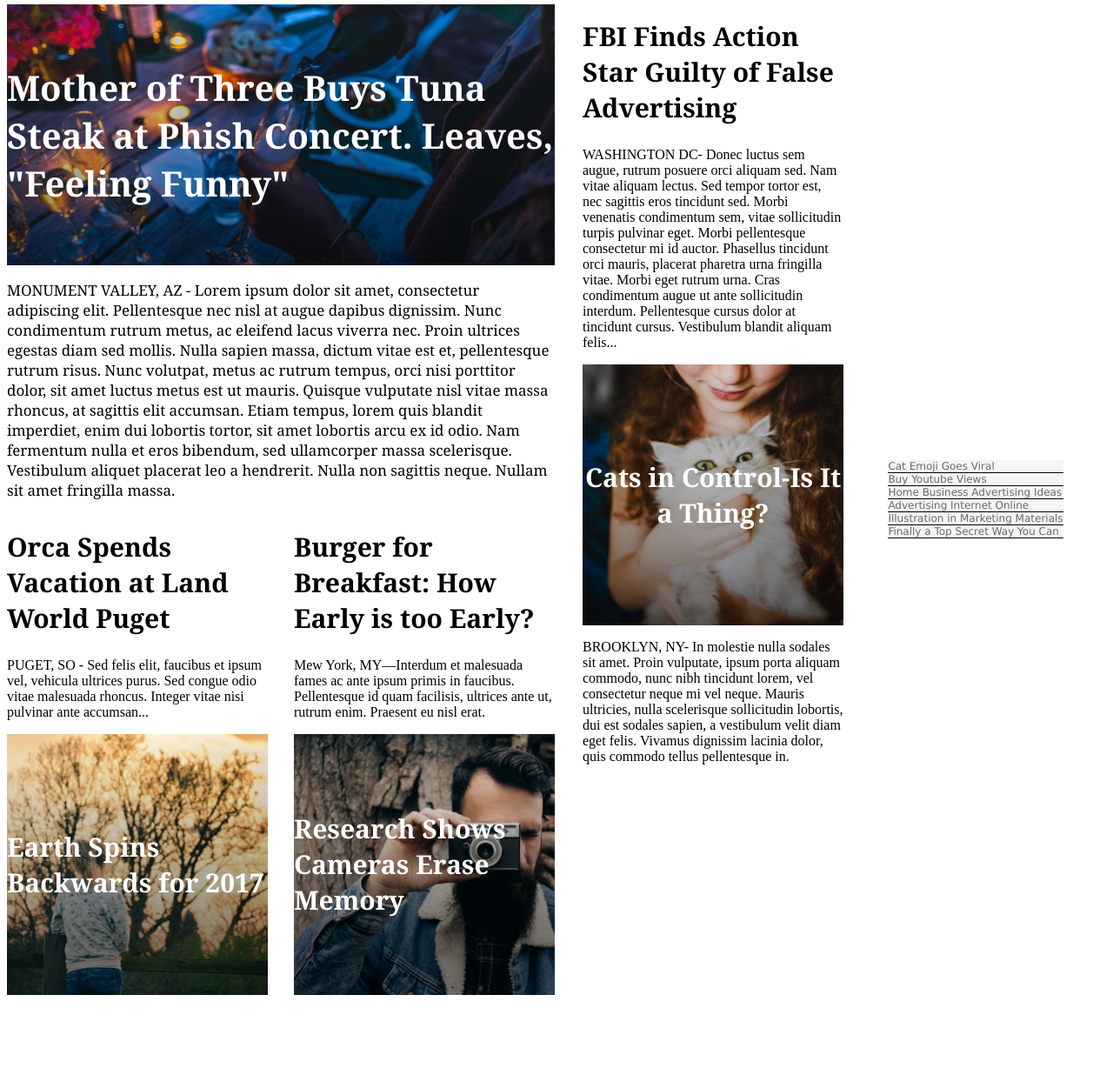
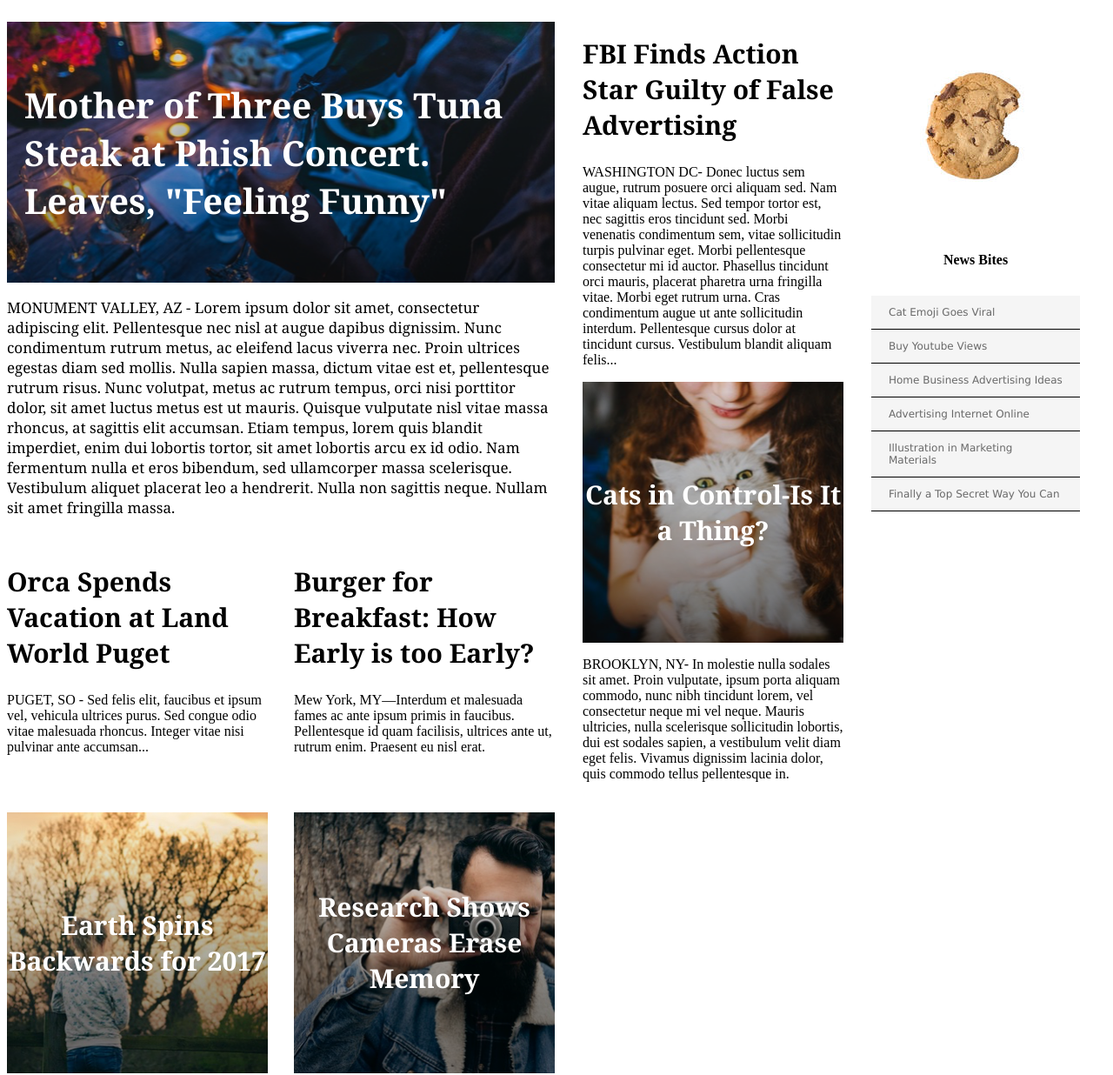
Before and after one commit to klassenj88/MyTimes, a plain HTML site: page index.html in a window 1280 px wide. Shown: the part 83-1319 px from the top of the page at 87% size. Drawn offline with Linux system fonts and the light colour scheme.

Commit message:
finished with body

```diff
--- a/Resources/css/style.css
+++ b/Resources/css/style.css
@@ -49,7 +49,7 @@
   margin-right: auto;
   margin-bottom: 80px;
   margin-left: auto;
-  padding-top: 80px;
+  padding-top: 100px;
 }
 
 .column.large {
@@ -72,7 +72,7 @@
   margin: 0;
   padding: 0;
   display: flex;
-  justify-content: center;
+  justify-content: flex-start;
   align-items: center;
   flex-direction: column;
 }
@@ -94,9 +94,10 @@
   color: white;
   justify-content: center;
   align-items: center;
+  padding-left: 20px;
 }
 
-.main-story {
+.main-story p {
   font-family: Georgia;
   font-size: 17px;
   color: black;
@@ -129,6 +130,11 @@ h2 {
   justify-content: center;
   align-items: center;
   width: 300px;
+  padding-top: 20px;
+}
+
+.earth {
+  padding-top: 50px;
 }
 
 .earth .picture-text {
@@ -148,6 +154,11 @@ h2 {
   color: white;
   justify-content: center;
   align-items: center;
+  text-align: center;
+}
+
+.camera {
+  padding-top: 50px;
 }
 
 .camera .picture-text {
@@ -167,6 +178,7 @@ h2 {
   color: white;
   justify-content: center;
   align-items: center;
+  text-align: center;
 }
 
 .cats .picture-text {
@@ -190,6 +202,11 @@ h2 {
   text-align: center;
 }
 
+.cookie {
+  justify-content: center;
+  text-align: center;
+}
+
 .bites {
   display: flex;
   flex-direction: column;
@@ -197,8 +214,10 @@ h2 {
   font-family: Verdana;
   font-size: 12px;
   color: DimGray;
+  margin-top: 10px;
 }
 
 .bites span {
   border-bottom: 1px solid black;
+  padding: 12px 20px;
 }
--- a/index.html
+++ b/index.html
@@ -76,6 +76,8 @@
 
       <div class="column small">
         <div class="cookie">
+          <img src="./Resources/cookie.png" alt="cookie picture">
+          <h4>News Bites</h4>
         </div>
         <div class="bites">
           <span>Cat Emoji Goes Viral</span>
```
